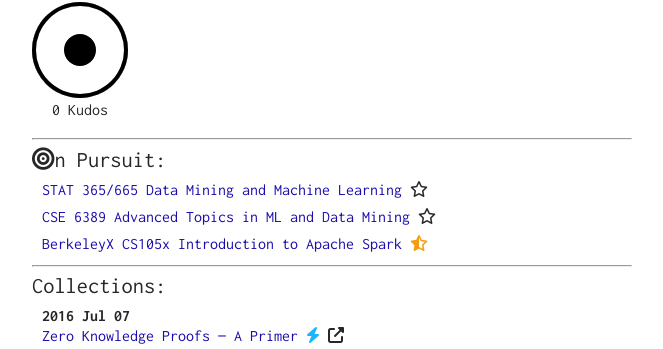
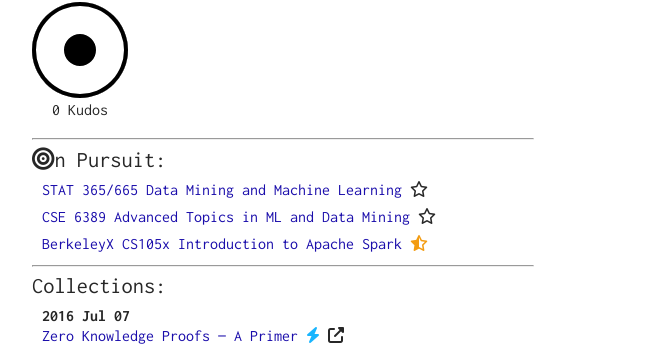
Before and after one commit to pbamotra/sciontist, a Jekyll site: the page built from index.html, in a window 1280 px wide. Shown: the part 182-531 px from the top of the page, without its empty margins (308-971 px from the left). Built offline with Jekyll 4.4.1, drawn with Linux system fonts in a browser that asks for light colours; nearby versions of some CDN libraries; a script that is not in the unit is left out; the list of posts is cut into pages by our own code.

Commit message:
HR width 500

```diff
--- a/assets/css/main.scss
+++ b/assets/css/main.scss
@@ -329,3 +329,8 @@ ul.share-buttons li{
     -o-transform: matrix(-1, 0, 0, 1, 0, 0);
     transform: matrix(-1, 0, 0, 1, 0, 0);
 }
+
+hr {
+    max-width: 500px;
+    margin-left: 0px;
+}
```
